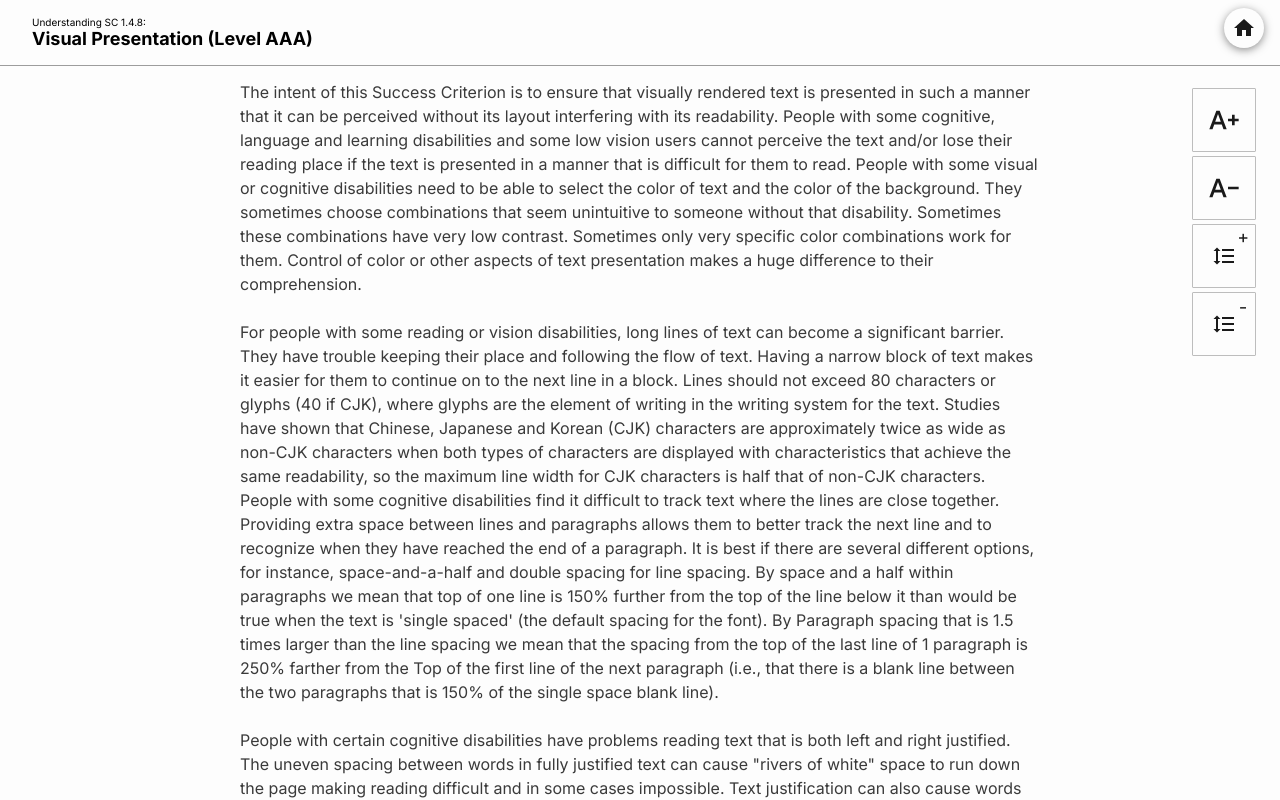
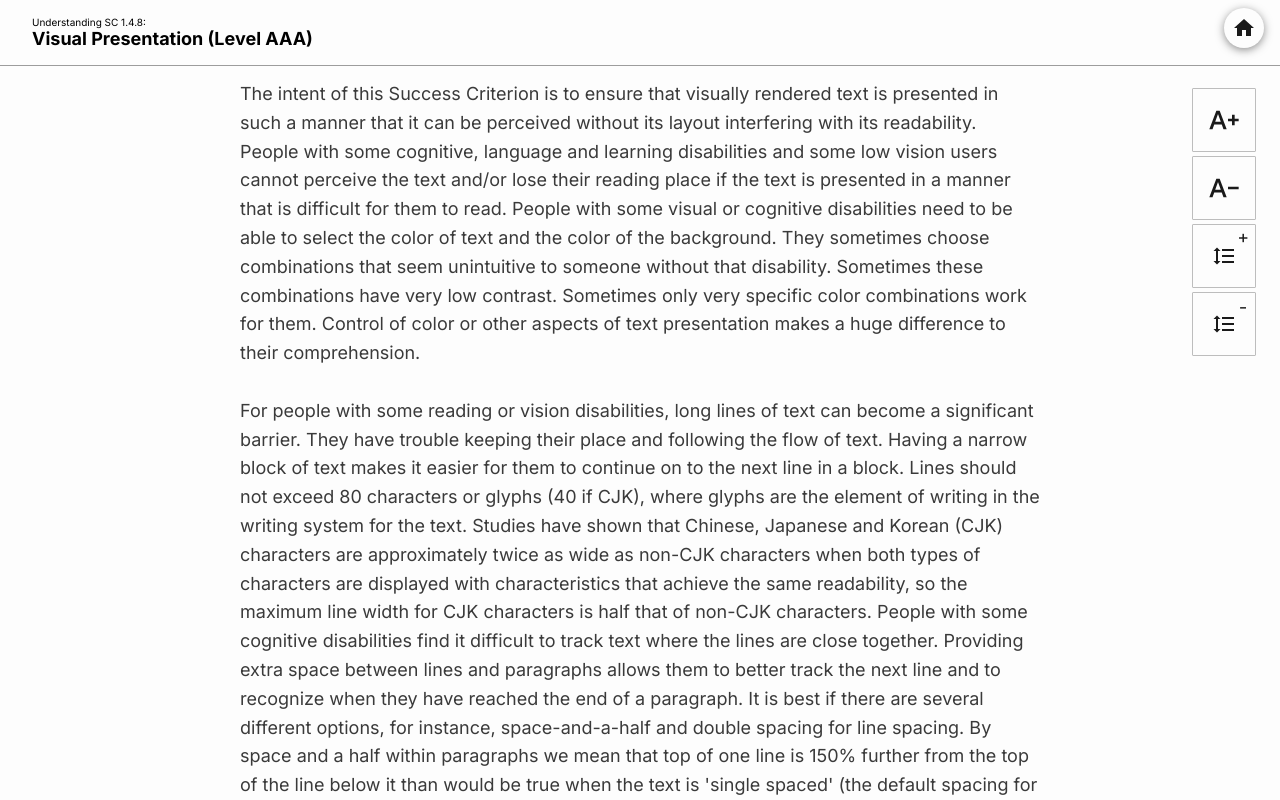
Before and after one commit to kyleancheta/dev-playground, a Next.js app: page /wcag-148 in a window 1280 px wide. Shown: the top 800 px of the page. Built offline with nearby package versions, Linux system fonts and the light colour scheme.

Commit message:
should be fine...

```diff
--- a/src/app/wcag-148/page.js
+++ b/src/app/wcag-148/page.js
@@ -30,22 +30,22 @@ export default function Page() {
         lineHeight: `${lineHeight}%`
     }
 
-    // useEffect(() => {
-    //     if (typeof window !== 'undefined') {
-    //         if (window.innerWidth >= 768) {
-    //             setFontSize(1.125)
-    //             setLineHeight(160)
-    //         }
-    //         else if (window.innerWidth >= 1200) {
-    //             setFontSize(1.25)
-    //             setLineHeight(165)
-    //         }
-    //         else {
-    //             setFontSize(1)
-    //             setLineHeight(150)
-    //         }
-    //     }
-    // },[window.innerWidth])
+    useEffect(() => {
+        if (typeof window !== 'undefined') {
+            if (window.innerWidth >= 768) {
+                setFontSize(1.125)
+                setLineHeight(160)
+            }
+            else if (window.innerWidth >= 1200) {
+                setFontSize(1.25)
+                setLineHeight(165)
+            }
+            else {
+                setFontSize(1)
+                setLineHeight(150)
+            }
+        }
+    },[])
 
     const increaseFontSize = () => {
         if (fontSize < 2) {
```
